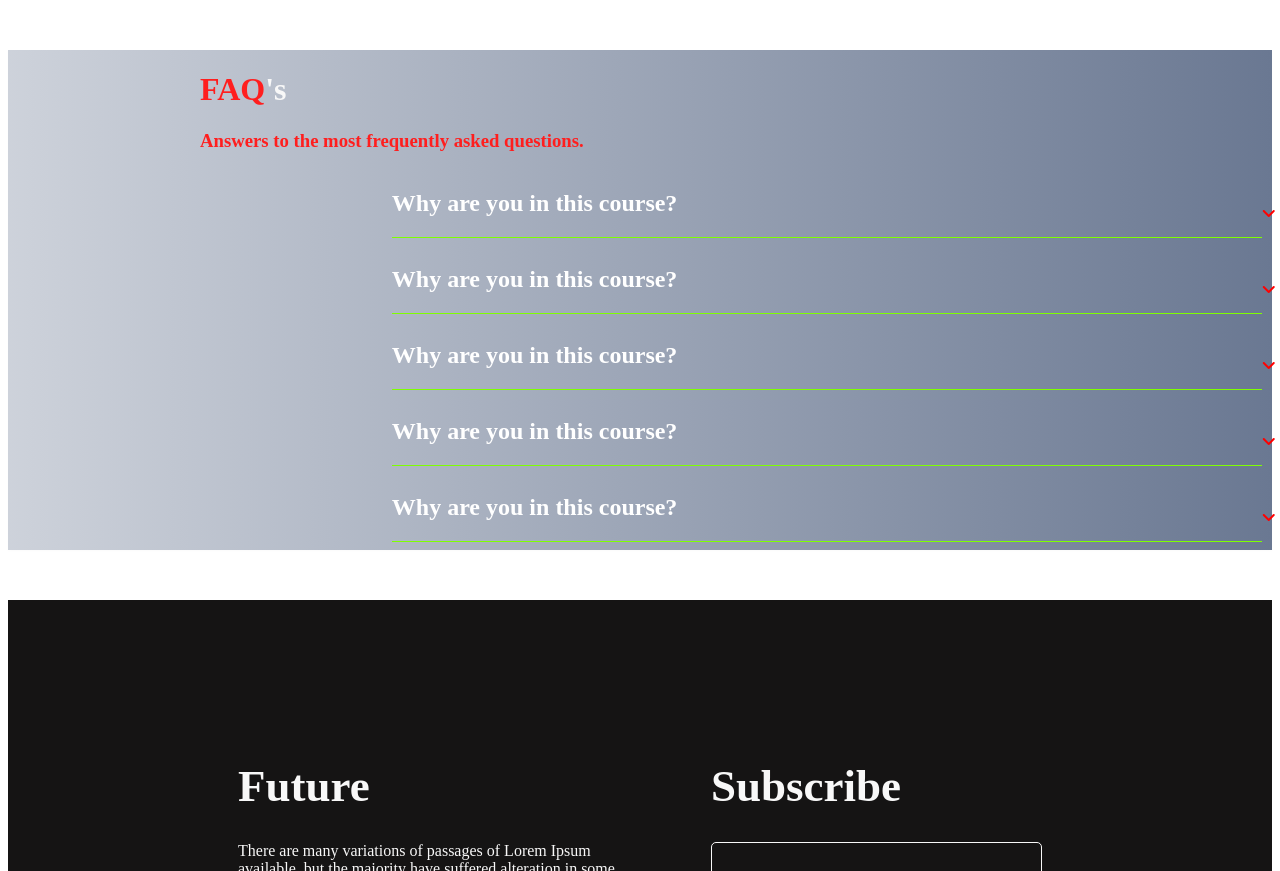
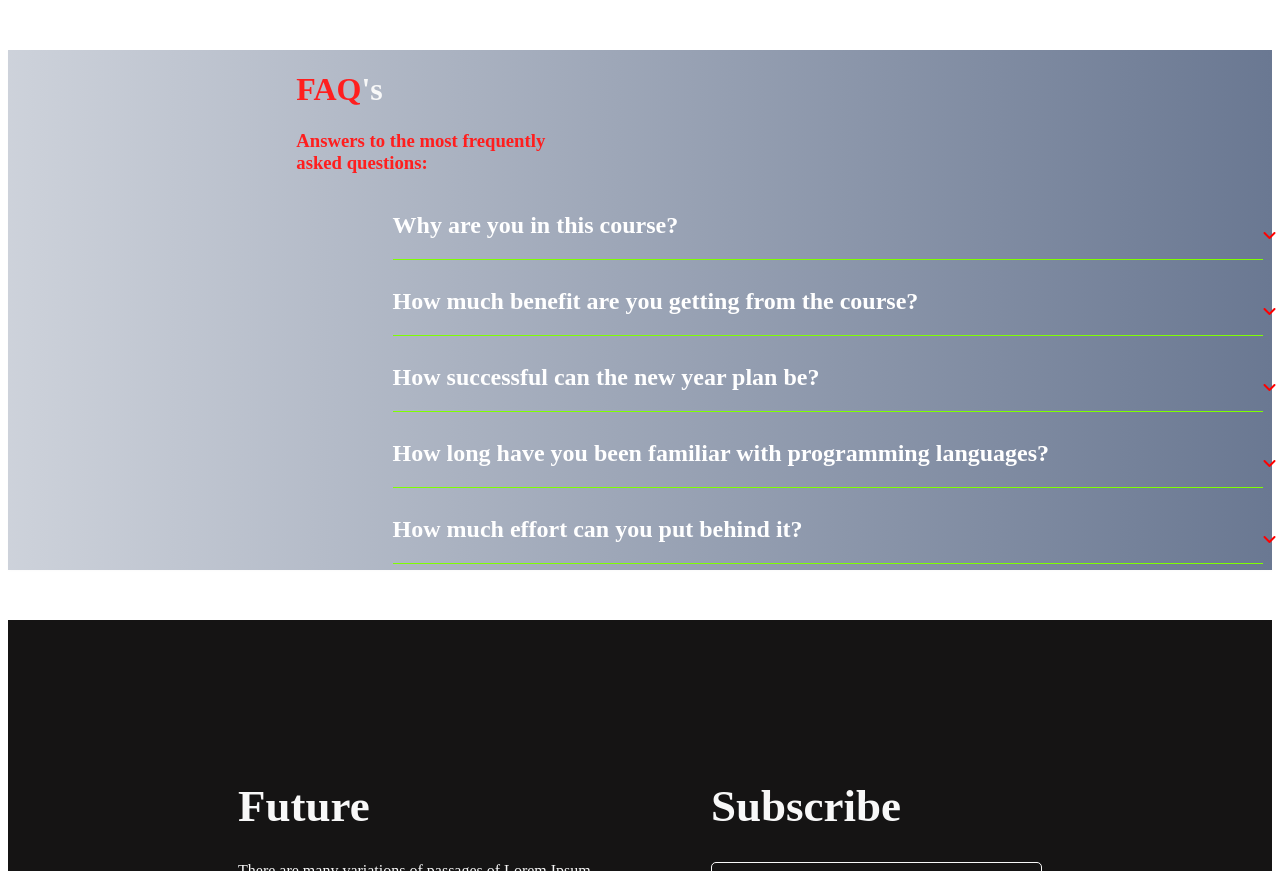
Before and after one commit to senior9/p-hero-ass-1, a plain HTML site: page index.html in a window 1280 px wide. Shown: the part 2437-3308 px from the top of the page. Drawn offline with Linux system fonts and the light colour scheme.

Commit message:
finishing task

```diff
--- a/index.html
+++ b/index.html
@@ -21,7 +21,7 @@
                         <button>Contact Us</button>
             </div>
         </div>
-        <!-- Failure-part -->
+        <!-- Failure-part or Header Content Section -->
         <div class="failure-part">
             <div class="content">
                 <div class="img-part">
@@ -74,11 +74,14 @@
                 <button>Call Now</button>
             </div>
         </div>
+
         <!-- Bonus Part -->
         <div class="bonus-part">
             <div class="faqs-label">
+                <div class="faq-title">
                     <h1><span style="color:rgb(255, 30, 30)">FAQ</span>'s</h1>
-            <h3 style="color:rgb(255, 30, 30) ;">Answers to the most frequently asked questions.</h3>
+                    <h3 style="color:rgb(255, 30, 30) ;">Answers to the most frequently asked questions:</h3>
+                </div>
                 <div class="faq-div">
                     <div class="question">
                         <div>
@@ -91,7 +94,7 @@
                     </div>
                     <div class="question">
                         <div>
-                        <h2>Why are you in this course? </h2>
+                            <h2>How much benefit are you getting from the course? </h2>
                             <hr style="width: 870px;">
                         </div>
                         <div class="font-awesome-ico">
@@ -100,7 +103,7 @@
                     </div>
                     <div class="question">
                         <div>
-                        <h2>Why are you in this course? </h2>
+                            <h2>How successful can the new year plan be? </h2>
                             <hr style="width: 870px;">
                         </div>
                         <div class="font-awesome-ico">
@@ -109,7 +112,7 @@
                     </div>
                     <div class="question">
                         <div>
-                        <h2>Why are you in this course? </h2>
+                            <h2>How long have you been familiar with programming languages?</h2>
                             <hr style="width: 870px;">
                         </div>
                         <div class="font-awesome-ico">
@@ -118,7 +121,7 @@
                     </div>
                     <div class="question">
                         <div>
-                        <h2>Why are you in this course? </h2>
+                            <h2>How much effort can you put behind it? </h2>
                             <hr style="width: 870px;">
                         </div>
                         <div class="font-awesome-ico">
@@ -127,7 +130,6 @@
                     </div>
                 </div>
             </div>
-
         </div>
 
         <!-- Footer-part -->
@@ -135,7 +137,8 @@
             <div class="future">
                 <div class="left-part">
                     <h1>Future</h1>
-                <p>There are many variations of passages of Lorem Ipsum <br> available, but the majority have suffered alteration in some <br> form, by injected humour, or randomised words</p>
+                    <p>There are many variations of passages of Lorem Ipsum <br> available, but the majority have
+                        suffered alteration in some <br> form, by injected humour, or randomised words</p>
                     <p>Email: info@gmail.com </p>
                     <p>Phone: 01500 00 00 00</p>
                     <div class="social-ico">
@@ -157,3 +160,4 @@
     </body>
 
 </html>
+<!-- END -->
--- a/style.css
+++ b/style.css
@@ -1,5 +1,6 @@
+        /* Header part  */
 .header-part {
-    background: url(Images/banner/banner3.png);
+    background: url(./Images/banner/banner3.png);
     background-size: cover;
     background-repeat: no-repeat;
     width: 100%;
@@ -45,9 +46,9 @@
     font-weight: 600px;
     line-height: 23px;
 }
+        /* Header Content Section */
+
 .failure-part{
-
-
     margin-top:1000px;
     margin-left: 200px;
     background-color: #FFFFFF;
@@ -73,13 +74,14 @@
 .fa-solid{
     color: rgb(21, 183, 40);
 }
+    /* Person Planning part */
+
 .planning-part{
     margin-top:100px;
 }
 .planning-part h1{
     text-align: center;
     color: #005FAc;
-
 }
 .category{
     display: flex;
@@ -99,16 +101,13 @@
     text-align: center;
 }
 .category h4{
-/* font-style: normal;
-font-weight: 300;
-font-size: 25px;
-/* line-height: 29px; */
 text-align: center;
 color: #737272;
 }
+        /* Gradient Mixer */
+
 .gradient-part{
     background-image:url(./Images/Gradient-color/gradient1.png), url(./Images/watch.png);
-    /* opacity: 0.5; */
     background-repeat: no-repeat;
     margin-left: 380px;
     margin-right:400px;
@@ -143,9 +142,11 @@ line-height: 23px;
 text-align: center;
 color: #005FAC;
 }
+
+        /* Bonus Part css */
 .bonus-part{
     margin-top: 400px;
-    height: 500px;
+    height: 520px;
     box-shadow: rgba(0, 0, 0, 0.02) 0px 1px 3px 0px, rgba(27, 31, 35, 0.15) 0px 0px 0px 0px;
     background: linear-gradient(270deg, #6a7892 0%, rgba(0, 95, 172, 0) 150%);
 }
@@ -178,17 +179,21 @@ hr{
     position: absolute;
     margin-left: 15%;
 }
+.faq-title{
+    margin-left: 25%;
+}
 .faqs-label h1{
     color: #F8F8F8;
 }
 .faqs-label h3{
  color: #F8F8F8;
 }
+
+    /* Footer Part */
 .footer{
 margin-top: 50px;
 background-color: #151414;
 height: 580px;
-
 }
 .future{
 display: flex;
@@ -239,3 +244,4 @@ font-size: 20px;
 .social-ico img{
     margin: 5px;
 }
+                /* End */
```
Lines whose indentation alone changed are shown as unchanged.
